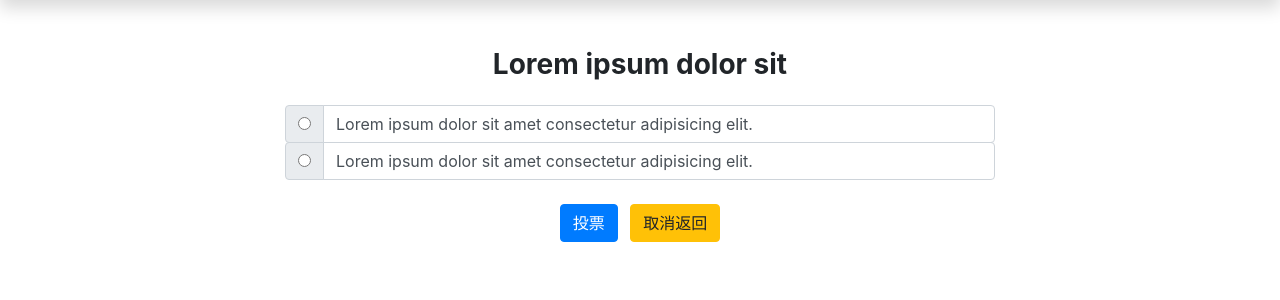
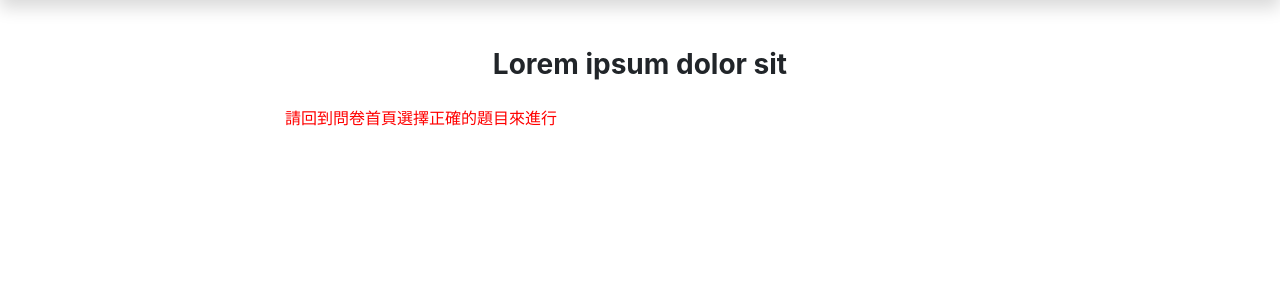
Before and after one commit to mackliu/1112-PHP-MYSQL, a PHP site: page /index.php?do=survey_item in a window 1280 px wide. Shown: the part 56-356 px from the top of the page. Run offline with PHP 8.4, Linux system fonts and the light colour scheme; some libraries are stand-ins or nearby versions.

Commit message:
判斷使用者是否有帶來id，如果沒有id則提供錯誤訊

```diff
--- a/front/survey_item.php
+++ b/front/survey_item.php
@@ -1,7 +1,25 @@
+<?php
+if(isset($_GET['id'])){
+
+    $survey=find("survey_subject",$_GET['id']);
+}else{
+    $error="請回到問卷首頁選擇正確的題目來進行";
+}
+
+
+?>
 <h3 class="text-center font-weight-bold">Lorem ipsum dolor sit</h3>
 
 <form action="./api/survey_vote.php">
 <div class="col-8 mx-auto mt-4">
+    <?php
+    if(isset($error)){
+        echo "<span style='color:red'>".$error."</span>";
+    }else{
+
+
+    ?>
+    <!--列表項目-->
     <div class="input-group" style="margin-top:-1px">
         <div class="input-group-prepend">
             <div class="input-group-text">
@@ -12,19 +30,18 @@
             Lorem ipsum dolor sit amet consectetur adipisicing elit.
         </div>
     </div>
-    <div class="input-group" style="margin-top:-1px">
-        <div class="input-group-prepend">
-            <div class="input-group-text">
-                <input type="radio" name="option">
-            </div>
-        </div>
-        <div class="form-control">
-            Lorem ipsum dolor sit amet consectetur adipisicing elit.
-        </div>
+    <?php
+        }
+    ?>
+</div>
+<?php
+if(!isset($error)){
+?>
+    <div class="text-center mt-4">
+        <input type="submit" class="btn btn-primary mx-1" value="投票">
+        <a href="index.php?do=survey" class="btn btn-warning mx-1">取消返回</a>
     </div>
-</div>
-<div class="text-center mt-4">
-    <input type="submit" class="btn btn-primary mx-1" value="投票">
-    <a href="index.php?do=survey" class="btn btn-warning mx-1">取消返回</a>
-</div>
+<?php
+}
+?>
 </form>
```
